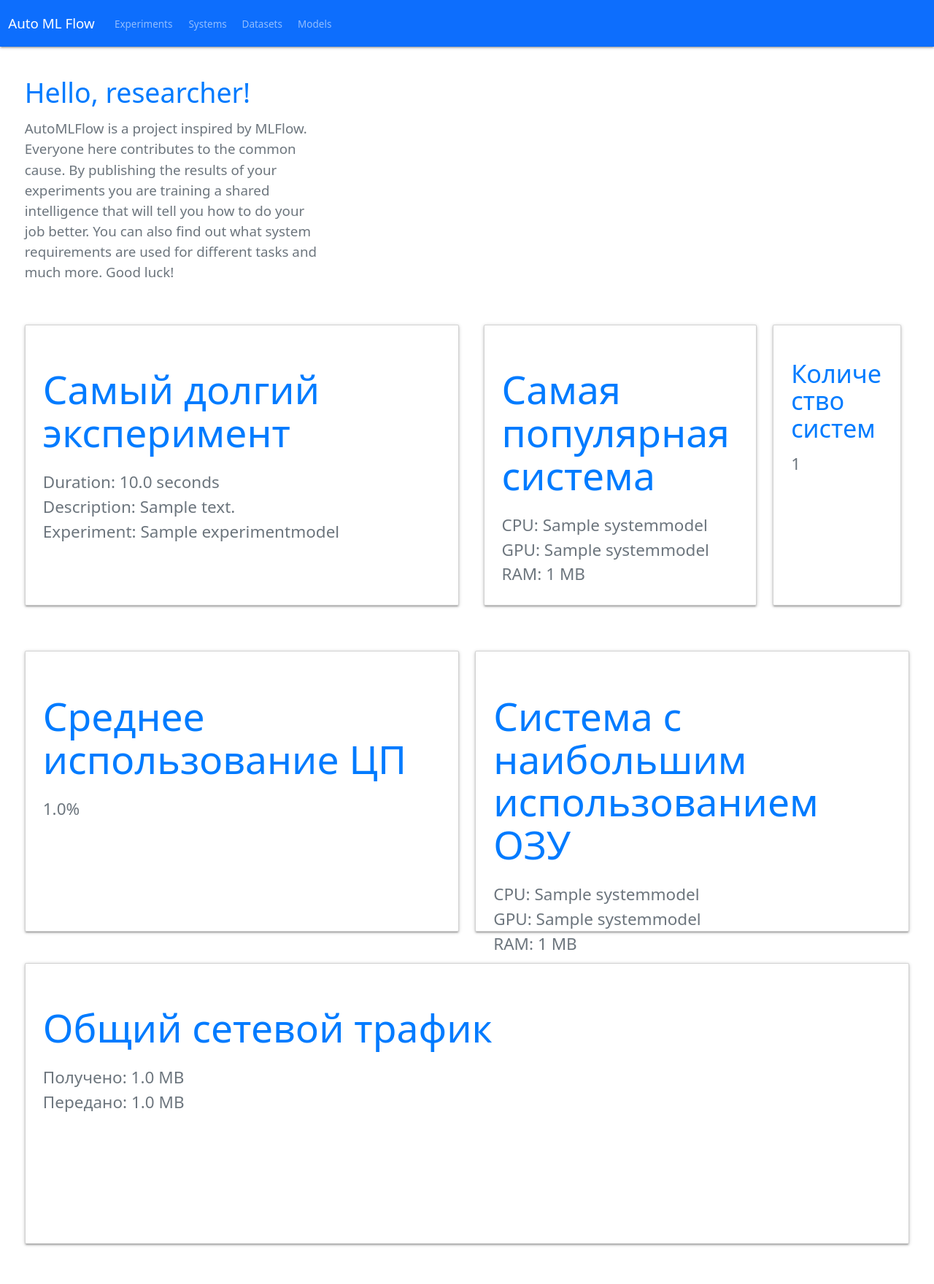
After one commit to auto-ml-flow/server, a Django app: page / in a window 1280 px wide. The commit adds this page. Shown: the whole page at 73% size. Run offline with Django 5.2, Linux system fonts and the light colour scheme; tables that the repository leaves empty hold one stand-in row (values such as "Sample post"); parts of the project's set-up code (start-up, migrations or seed data) failed here and were passed over.

Commit message:
fix: templates

```diff
--- a/experiment/templates/experiment/list.html
+++ b/experiment/templates/experiment/list.html
@@ -2,6 +2,7 @@
 {% load static %}
 
 {% block content %}
+<div class="col-sm-8">
     <h1>Общий список всех проведённых экспериментов</h1>
     <div>Здесь расположены все доступные эксперименты который можно фильтровать по различным параметрам</div>
     <hr>
@@ -25,5 +26,5 @@
     </table>
 
     {% include "pagination.html" %}
-
+</div>
 {% endblock %}
--- /dev/null
+++ b/experiment/templates/index.html
@@ -0,0 +1,146 @@
+{% extends "base.html" %}
+{% load static %}
+{% block content %}
+<div class="container-fluid">
+    <div class="row">
+        <div class="col-md-12">
+            <div class="greeting">
+                <h1>Hello, researcher!</h1>
+                <div class="col-md-4">
+                    <p class="description">AutoMLFlow is a project inspired by MLFlow. Everyone here contributes to the common cause. By publishing the results of your experiments you are training a shared intelligence that will tell you how to do your job better. You can also find out what system requirements are used for different tasks and much more. Good luck!</p>
+                </div>
+            </div>
+        </div>
+    </div>
+    <div class="row">
+        <div class="col-md-6">
+            <div class="card hoverable large-card">
+                <div class="card-content">
+                    <h2>Самый долгий эксперимент</h2>
+                    <p class="card-text">Duration: {{ longest_run.duration }} seconds</p>
+                    <p class="card-text">Description: {{ longest_run.description }}</p>
+                    <p class="card-text">Experiment: {{ longest_run.experiment.name }}</p>
+                </div>
+            </div>
+        </div>
+        <div class="col-md-6">
+            <div class="row">
+                <div class="col-md-8">
+                    <div class="card hoverable large-card">
+                        <div class="card-content">
+                            <h2>Самая популярная система</h2>
+                            <p class="card-text">CPU: {{ most_popular_system.cpu_name }}</p>
+                            <p class="card-text">GPU: {{ most_popular_system.gpu_name }}</p>
+                            <p class="card-text">RAM: {{ most_popular_system.ram }} MB</p>
+                        </div>
+                    </div>
+                </div>
+                <div class="col-md-4">
+                    <div class="card hoverable small-card">
+                        <div class="card-content">
+                            <h4>Количество систем</h4>
+                            <p class="card-text">{{ unique_systems_count }}</p>
+                        </div>
+                    </div>
+                </div>
+            </div>
+        </div>
+    </div>
+    <div class="row">
+        <div class="col-md-6">
+            <div class="card hoverable large-card">
+                <div class="card-content">
+                    <h2>Среднее использование ЦП</h2>
+                    <p class="card-text">{{ avg_cpu_utilization }}%</p>
+                </div>
+            </div>
+        </div>
+        <div class="col-md-6">
+            <div class="card hoverable large-card">
+                <div class="card-content">
+                    <h2>Система с наибольшим использованием ОЗУ</h2>
+                    <p class="card-text">CPU: {{ highest_memory_usage_system.cpu_name }}</p>
+                    <p class="card-text">GPU: {{ highest_memory_usage_system.gpu_name }}</p>
+                    <p class="card-text">RAM: {{ highest_memory_usage_system.ram }} MB</p>
+                </div>
+            </div>
+        </div>
+    </div>
+    <div class="row">
+        <div class="col-md-12">
+            <div class="card hoverable large-card">
+                <div class="card-content">
+                    <h2>Общий сетевой трафик</h2>
+                    <p class="card-text">Получено: {{ total_network_traffic.total_receive }} MB</p>
+                    <p class="card-text">Передано: {{ total_network_traffic.total_transmit }} MB</p>
+                </div>
+            </div>
+        </div>
+    </div>
+</div>
+<style>
+    .greeting {
+        margin-top: 2rem;
+        margin-bottom: 2rem;
+        text-align: left;
+    }
+
+    .greeting h1 {
+        font-size: 2.5rem;
+        color: #007bff;
+        margin-bottom: 1rem;
+    }
+
+    .description {
+        font-size: 1.25rem;
+        color: #6c757d;
+    }
+
+    .card {
+        background-color: #f5f5f5;
+        margin: 0.5rem 0;
+        border-radius: 20px;
+        box-shadow: 0 2px 5px rgba(0, 0, 0, 0.1);
+        transition: background-color 0.3s ease, transform 0.3s ease;
+    }
+
+    .card:hover {
+        background-color: rgba(173, 216, 230, 0.3);
+        transform: translateY(-5px);
+    }
+
+    .card-content h2 {
+        color: #007bff; /* Blue color */
+        transition: font-weight 0.3s ease; /* Add transition for font-weight */
+    }
+
+    .card-content:hover h2 {
+        font-weight: bold; /* Make the font bold on hover */
+    }
+
+    .card-content h4 {
+        color: #007bff; /* Blue color */
+        transition: font-weight 0.3s ease; /* Add transition for font-weight */
+    }
+
+    .card-content:hover h4 {
+        font-weight: bold; /* Make the font bold on hover */
+    }
+
+    .card-text {
+        font-size: 1.5rem;
+        color: #6c757d; /* Grey color */
+    }
+
+    .large-card {
+        margin-top: 2rem;
+        height: calc(50vh - 1rem);
+    }
+
+    .small-card {
+        margin-top: 2rem;
+        height: calc(50vh - 1rem);
+    }
+</style>
+<link rel="stylesheet" href="https://cdnjs.cloudflare.com/ajax/libs/materialize/1.0.0/css/materialize.min.css">
+{% endblock %}
--- a/experiment/urls.py
+++ b/experiment/urls.py
@@ -4,6 +4,7 @@ from experiment import views
 
 app_name = "experiments"
 urlpatterns = [
+    path("", views.index_view, name="index"),
     path("experiments/", views.ExperimentListView.as_view(), name="list"),
     path("experiments/<int:pk>/", views.ExperimentDetailView.as_view(), name="detail"),
     path("runs/<int:pk>/", views.RunDetailView.as_view(), name="run-detail"),
--- a/experiment/views.py
+++ b/experiment/views.py
@@ -4,7 +4,11 @@ from django.http import HttpRequest, HttpResponse
 from django.views import generic
 
 from experiment.models import ExperimentModel, RunModel
+from django.shortcuts import render
+from django.db.models import Count
 
+from system.models import CPUStatsModel, MemoryStatsModel, NetworkStatsModel, SystemModel
+from django.db.models import Avg, Sum
 
 class ExperimentListView(generic.ListView):
     template_name = "experiment/list.html"
@@ -34,3 +38,46 @@ class RunDetailView(generic.DetailView):
     model = RunModel
     template_name = "run/detail.html"
     context_object_name = "run"
+
+
+def index_view(request) -> HttpResponse:
+    # Number of unique systems
+    unique_systems_count = SystemModel.objects.values('cpu_name', 'gpu_name', 'ram').distinct().count()
+
+    # Most popular system
+    most_popular_system = (
+        SystemModel.objects.values('cpu_name', 'gpu_name', 'ram')
+        .annotate(count=Count('id'))
+        .order_by('-count')
+        .first()
+    )
+
+    # Longest run
+    longest_run = RunModel.objects.order_by('-duration').first()
+
+    # Average CPU utilization
+    avg_cpu_utilization = CPUStatsModel.objects.aggregate(avg_utilization=Avg('utilization'))['avg_utilization']
+
+    # System with highest memory usage
+    highest_memory_usage_system = (
+        MemoryStatsModel.objects.order_by('-usage_megabytes')
+        .select_related('system')
+        .first()
+        .system
+    )
+
+    # Total network traffic
+    total_network_traffic = NetworkStatsModel.objects.aggregate(
+        total_receive=Sum('receive_megabytes'),
+        total_transmit=Sum('transmit_megabytes'),
+    )
+
+    context = {
+        'unique_systems_count': unique_systems_count,
+        'most_popular_system': most_popular_system,
+        'longest_run': longest_run,
+        'avg_cpu_utilization': avg_cpu_utilization,
+        'highest_memory_usage_system': highest_memory_usage_system,
+        'total_network_traffic': total_network_traffic,
+    }
+    return render(request, 'index.html', context)
--- a/system/models.py
+++ b/system/models.py
@@ -2,6 +2,7 @@ from django.db import models
 from django.utils.translation import gettext_lazy as _
 
 from core.models import BaseModel
+from experiment.models import RunModel
 
 
 class MemoryStatsModel(BaseModel):
@@ -45,15 +46,16 @@ class NetworkStatsModel(BaseModel):
 
 
 class SystemModel(BaseModel):
+    run = models.OneToOneField(to=RunModel, on_delete=models.SET_NULL, null=True)
     name = models.CharField(
         max_length=120, blank=True, null=True, verbose_name=_("Custom setted system name")
     )
     cpu_name = models.CharField(max_length=200)
     gpu_name = models.CharField(max_length=200, blank=True, null=True)
-    ram = models.IntegerField()
-    ram_available = models.IntegerField()
-    swap = models.IntegerField()
-    swap_available = models.IntegerField()
+    ram = models.BigIntegerField()
+    ram_available = models.BigIntegerField()
+    swap = models.BigIntegerField()
+    swap_available = models.BigIntegerField()
     load_avg_last_min = models.FloatField()
     load_avg_last_5_min = models.FloatField()
     load_avg_last_15_min = models.FloatField()
--- a/templates/base.html
+++ b/templates/base.html
@@ -1,35 +1,43 @@
 <!DOCTYPE html>
 <html lang="en">
 <head>
-    {% block title %}
-    <title>Auto ML Flow</title>
-    {% endblock %}
+    {% block title %} <title>Auto ML Flow</title> {% endblock %}
     <meta charset="utf-8" />
     <meta name="viewport" content="width=device-width, initial-scale=1" />
-    <link
-      href="https://cdn.jsdelivr.net/npm/bootstrap@5.3.3/dist/css/bootstrap.min.css"
-      rel="stylesheet"
-      integrity="sha384-QWTKZyjpPEjISv5WaRU9OFeRpok6YctnYmDr5pNlyT2bRjXh0JMhjY6hW+ALEwIH"
-      crossorigin="anonymous"
-    />
+    <link href="https://cdn.jsdelivr.net/npm/bootstrap@5.3.3/dist/css/bootstrap.min.css" rel="stylesheet" integrity="sha384-QWTKZyjpPEjISv5WaRU9OFeRpok6YctnYmDr5pNlyT2bRjXh0JMhjY6hW+ALEwIH" crossorigin="anonymous" />
     <script src="https://cdn.jsdelivr.net/npm/bootstrap@5.3.3/dist/js/bootstrap.min.js"></script>
     <script src="https://cdnjs.cloudflare.com/ajax/libs/moment.js/2.29.1/moment.min.js"></script>
     <script src="https://cdn.jsdelivr.net/npm/chart.js@2.9.4/dist/Chart.min.js"></script>
     <!-- Add additional CSS in static file -->
+    <style>
+        /* Navigation bar styles */
+      .navbar-nav .nav-item {
+          transition: transform 0.3s ease;
+      }
+
+      .navbar-nav .nav-item:hover {
+          transform: scale(1.1);
+      }
+
+      .navbar-nav .nav-item:not(:hover) {
+          transform: scale(0.9);
+      }
+
+      .navbar-nav .nav-link:hover {
+          box-shadow: none;
+      }
+
+      .navbar-nav .nav-link {
+          outline: none;
+          background: none;
+      }
+    </style>
 </head>
 <body>
     <nav class="navbar navbar-expand-lg navbar-dark bg-primary">
         <div class="container-fluid">
-        <a class="navbar-brand" href="#">Auto ML Flow</a>
-        <button
-          class="navbar-toggler"
-          type="button"
-          data-bs-toggle="collapse"
-          data-bs-target="#navbarNav"
-          aria-controls="navbarNav"
-          aria-expanded="false"
-          aria-label="Toggle navigation"
-        >
+            <a class="navbar-brand" href="{% url 'experiments:index' %}">Auto ML Flow</a>
+            <button class="navbar-toggler" type="button" data-bs-toggle="collapse" data-bs-target="#navbarNav" aria-controls="navbarNav" aria-expanded="false" aria-label="Toggle navigation">
                 <span class="navbar-toggler-icon"></span>
             </button>
             <div class="collapse navbar-collapse" id="navbarNav">
@@ -55,7 +63,7 @@
             <div class="col-sm-2">
                 {% block sidebar %} {% endblock %}
             </div>
-        <div class="col-sm-8">{% block content %}{% endblock %}</div>
+            {% block content %}{% endblock %}
         </div>
     </div>
 </body>
```
Also changed, not shown: experiment/templates/experiment/run_detail.html (+2 -5 lines), experiment/templates/run/detail.html (+19 -5 lines), system/api/views.py (+17 -0 lines), system/templates/system/detail.html (+137 -256 lines), system/templates/system/list.html (+5 -4 lines), system/migrations/0001_initial.py. Lines whose indentation alone changed are shown as unchanged.
